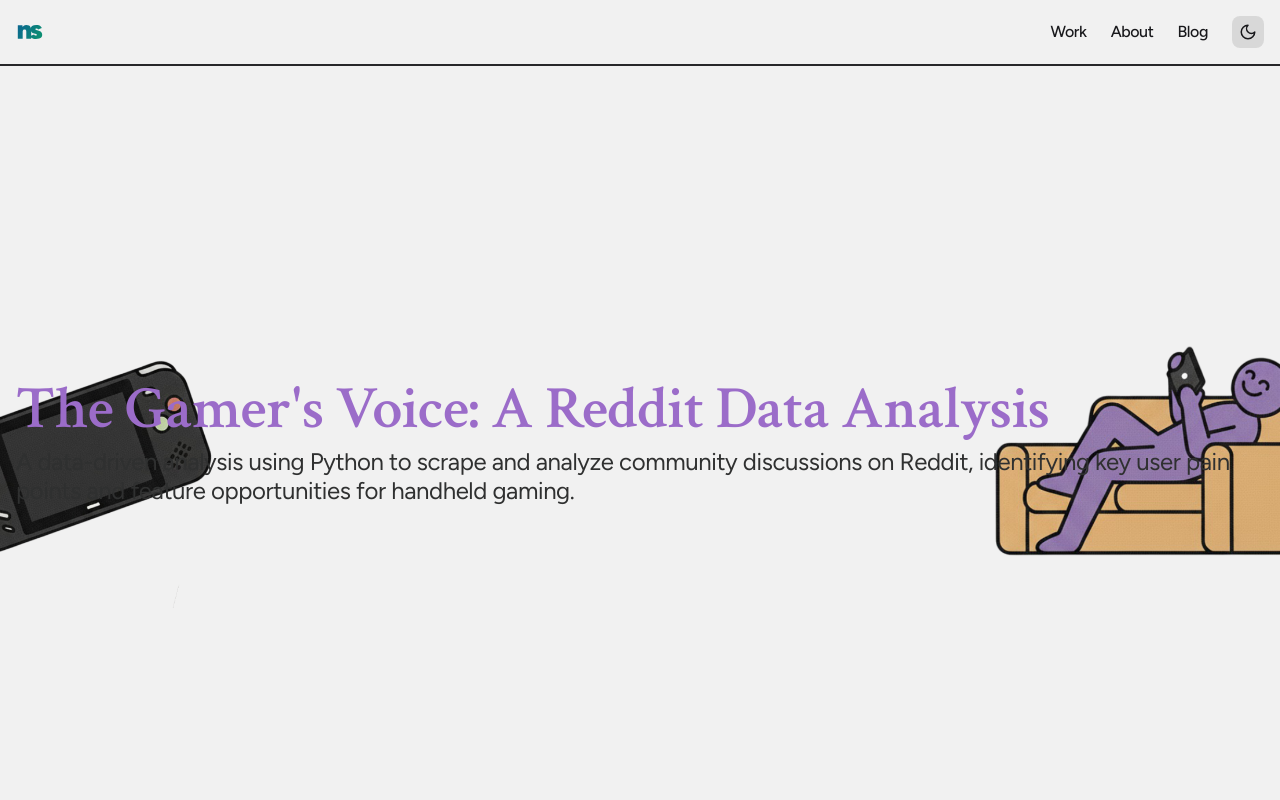
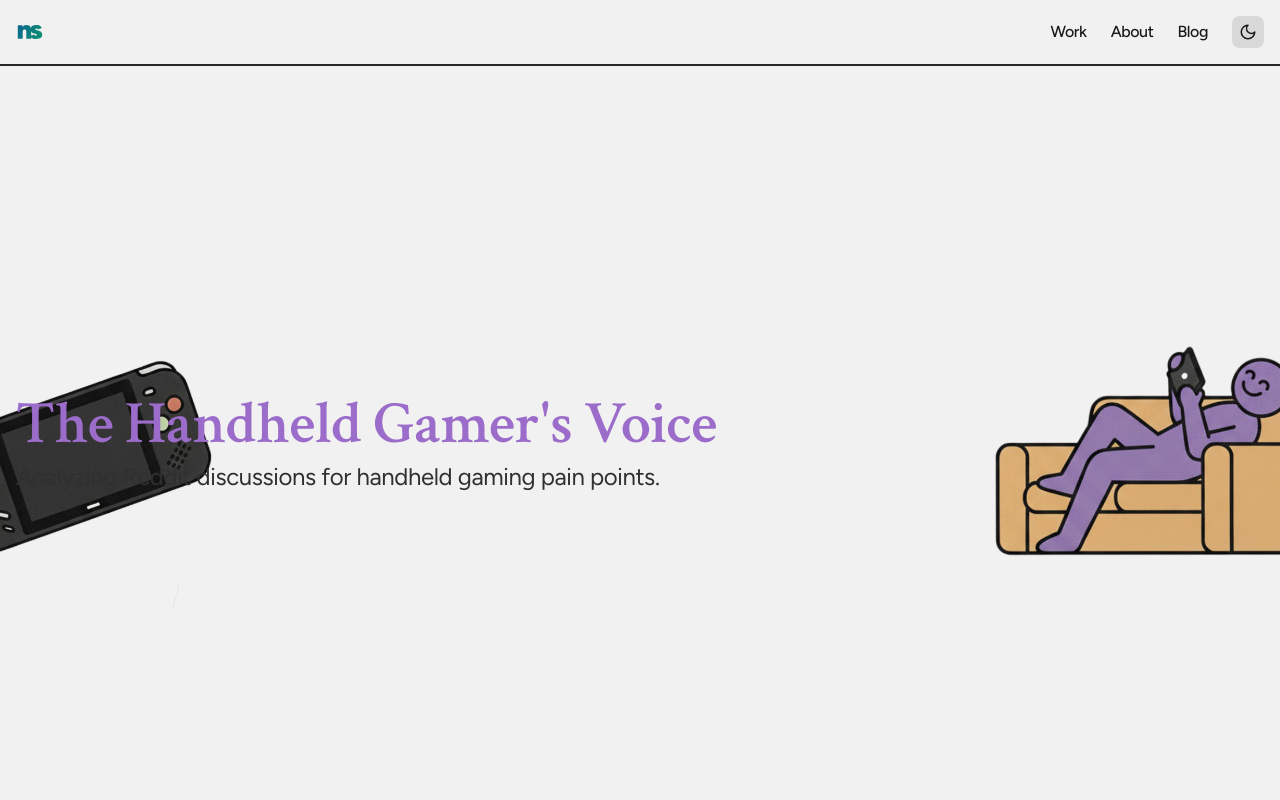
Before and after one commit to nthsm/portfolio, a Next.js app: page /handheld-analysis in a window 1280 px wide. Shown: the top 800 px of the page. Built offline with nearby package versions, Linux system fonts and the light colour scheme.

Commit message:
Update page.tsx

```diff
--- a/app/(posts)/handheld-analysis/page.tsx
+++ b/app/(posts)/handheld-analysis/page.tsx
@@ -3,9 +3,9 @@ import { ParallaxHeader } from '@/components/ui/ParallaxHeader'
 
 export const metadata: Metadata = {
   title: {
-    absolute: "The Gamer's Voice: A Reddit Data Analysis — Nathan Smith"
+    absolute: "The Handheld Gamer's Voice — Nathan Smith"
   },
-  description: "A data-driven analysis using Python to scrape and analyze community discussions on Reddit, identifying key user pain points and feature opportunities for handheld gaming.",
+  description: "Analyzing Reddit discussions for handheld gaming pain points.",
 }
 
 export default function HandheldAnalysisPage() {
@@ -16,8 +16,8 @@ export default function HandheldAnalysisPage() {
           style={{ backgroundImage: "url('/project3-bg.png')" }}
           className="project-color-purple"
         >
-            <h1>The Gamer's Voice: A Reddit Data Analysis</h1>
-            <p className="subtitle">A data-driven analysis using Python to scrape and analyze community discussions on Reddit, identifying key user pain points and feature opportunities for handheld gaming.</p>
+            <h1>The Handheld Gamer's Voice</h1>
+            <p className="subtitle">Analyzing Reddit discussions for handheld gaming pain points.</p>
         </ParallaxHeader>
 
         <div className="imon-content-wrapper">
```
